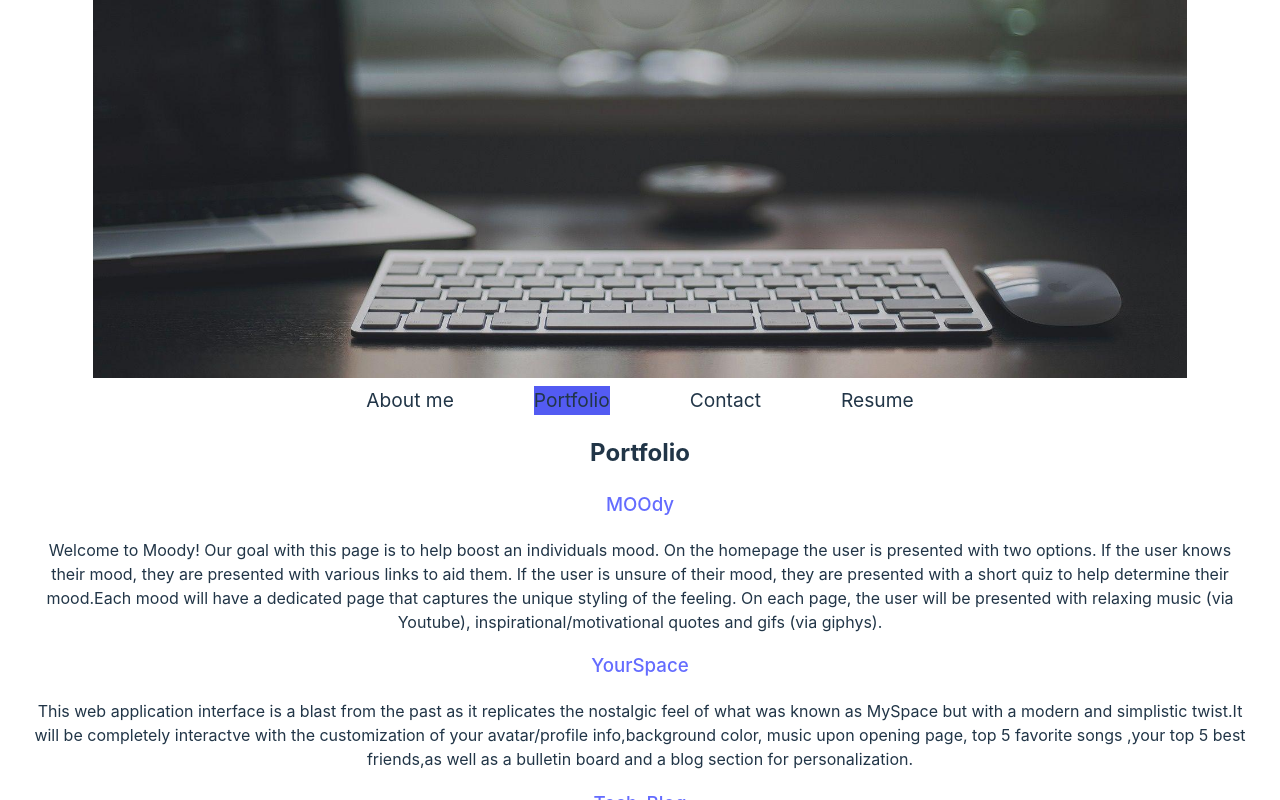
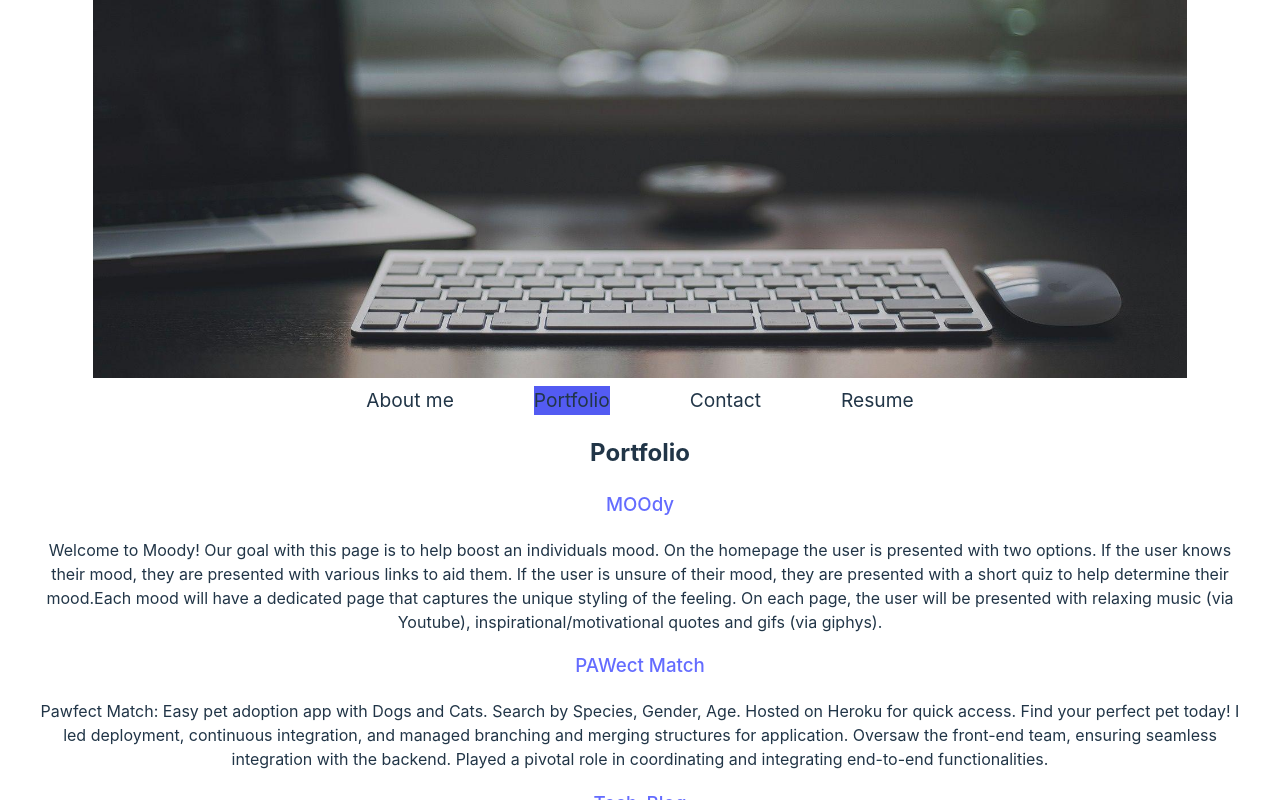
Before and after one commit to Ymishyna/React-Portfolio, a React (Vite) app in the folder client/: page / in a window 1280 px wide. Both pictures are taken after a click on the element "Portfolio". Shown: the part 463-1263 px from the top of the page. Built offline with nearby package versions, Linux system fonts and the light colour scheme; a web font is replaced by a local one.

Commit message:
updated one of the projects

```diff
--- a/client/src/components/Portfolio/index.jsx
+++ b/client/src/components/Portfolio/index.jsx
@@ -10,10 +10,10 @@ function Portfolio() {
             gitrepo: "https://github.com/MadeleineA42/moody" // my repo project
         },
         {
-            name: "YourSpace",
-            description: "This web application interface is a blast from the past as it replicates the nostalgic feel of what was known as MySpace but with a modern and simplistic twist.It will be completely interactve with the customization of your avatar/profile info,background color, music upon opening page, top 5 favorite songs ,your top 5 best friends,as well as a bulletin board and a blog section for personalization.", //technology I used
-            deploy: "https://your-space-b0e277e1dff1.herokuapp.com/", // link to my project
-            gitrepo: "https://github.com/alejandra-e-bernabel/YourSpace" // my repo project
+            name: "PAWect Match",
+            description: "Pawfect Match: Easy pet adoption app with Dogs and Cats. Search by Species, Gender, Age. Hosted on Heroku for quick access. Find your perfect pet today! I led deployment, continuous integration, and managed branching and merging structures for application. Oversaw the front-end team, ensuring seamless integration with the backend. Played a pivotal role in coordinating and integrating end-to-end functionalities.", //technology I used
+            deploy: "https://nameless-beyond-62501-786f112efe52.herokuapp.com/", // link to my project
+            gitrepo: "https://github.com/Ymishyna/PawfectMatch" // my repo project
         },
         {
             name: "Tech_Blog",
```
